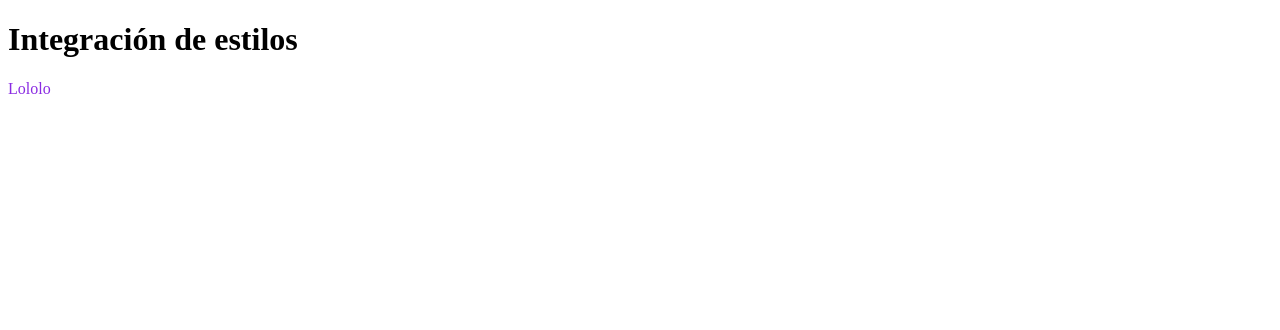
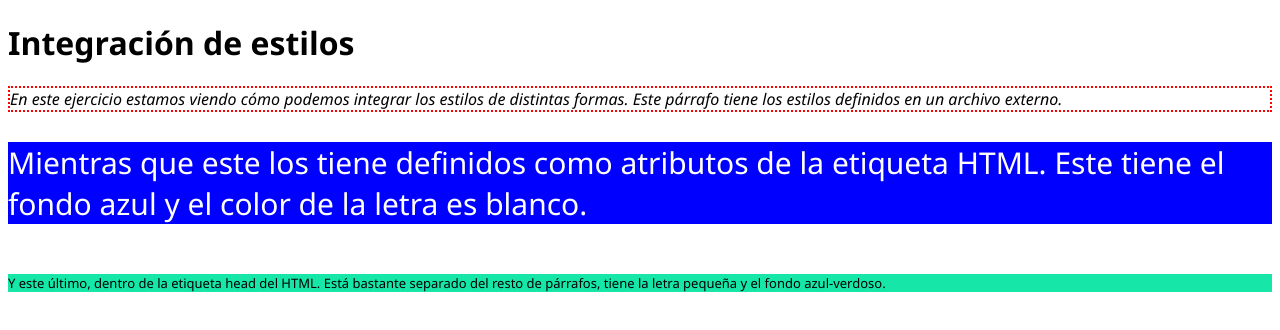
Before and after one commit to sanramo1/GIS, a plain HTML site: page M3/ejercicio31.html in a window 1280 px wide. Drawn offline with Linux system fonts and the light colour scheme.

Commit message:
Ejercicio 3.1
Ejercicio 3.1

```diff
--- a/M3/ejercicio31.html
+++ b/M3/ejercicio31.html
@@ -1,19 +1,29 @@
 <!DOCTYPE html>
 <html>
-    <meta charset="utf-8">
     <head>
+        <meta charset="utf-8">
+        <title>Ejercicio 3.1</title>
         <link rel="stylesheet" href="style.css">
-        <title>CSS Styling Web</title>
-        <style type="text/css">
-            .par1{
-                color: blueviolet;
+        <style>
+            #p3 {
+                background-color: rgb(22, 231, 168);
+                margin-top: 50px;
+                font-size: small;
             }
         </style>
     </head>
     <body>
-        <h1><b>Integración de estilos</b></h1>
-        <p class="par1">
-            Lololo
+        <h1>Integración de estilos</h1>
+        <p class="p1">En este ejercicio estamos viendo cómo podemos integrar los estilos de distintas
+            formas. Este párrafo tiene los estilos definidos en un archivo externo.
+        </p>
+        <p style="font-size: 30px; background-color: blue; color: white">
+            Mientras que este los tiene definidos como atributos de la etiqueta HTML.
+            Este tiene el fondo azul y el color de la letra es blanco.
+        </p>
+        <p id="p3">
+            Y este último, dentro de la etiqueta head del HTML. Está bastante separado del resto de párrafos,
+            tiene la letra pequeña y el fondo azul-verdoso.
         </p>
     </body>
 </html>
--- a/M3/style.css
+++ b/M3/style.css
@@ -1,23 +1,8 @@
-div {
-    width: 160px;
-    height: 80px;
-    padding: 20px;
-    border: 8px solid red;
-    background: yellow;
-  }
+body{
+  font-family: 'Segoe UI', 'Segoe UI', Tahoma, Geneva, Verdana, sans-serif;
+}
 
-  .content-box {
-    box-sizing: content-box;
-    /* Ancho  total: 160px + (2 * 20px) + (2 * 8px) = 216px
-       Altura total: 80px + (2 * 20px) + (2 * 8px) = 136px
-       Ancho de la caja de contenido: 160px
-       Altura de la caja de contenido: 80px */
-  }
-
-  .border-box {
-    box-sizing: border-box;
-    /* Ancho total: 160px
-       Altura total: 80px
-       Ancho de la caja de contenido: 160px - (2 * 20px) - (2 * 8px) = 104px
-       Altura de la caja de contenido: 80px - (2 * 20px) - (2 * 8px) = 24px */
-  }
+.p1{
+  font-style: italic;
+  border: 2px dotted red;
+}
```
Also changed, not shown: M2/ejercicio5.html (+10 -0 lines).
